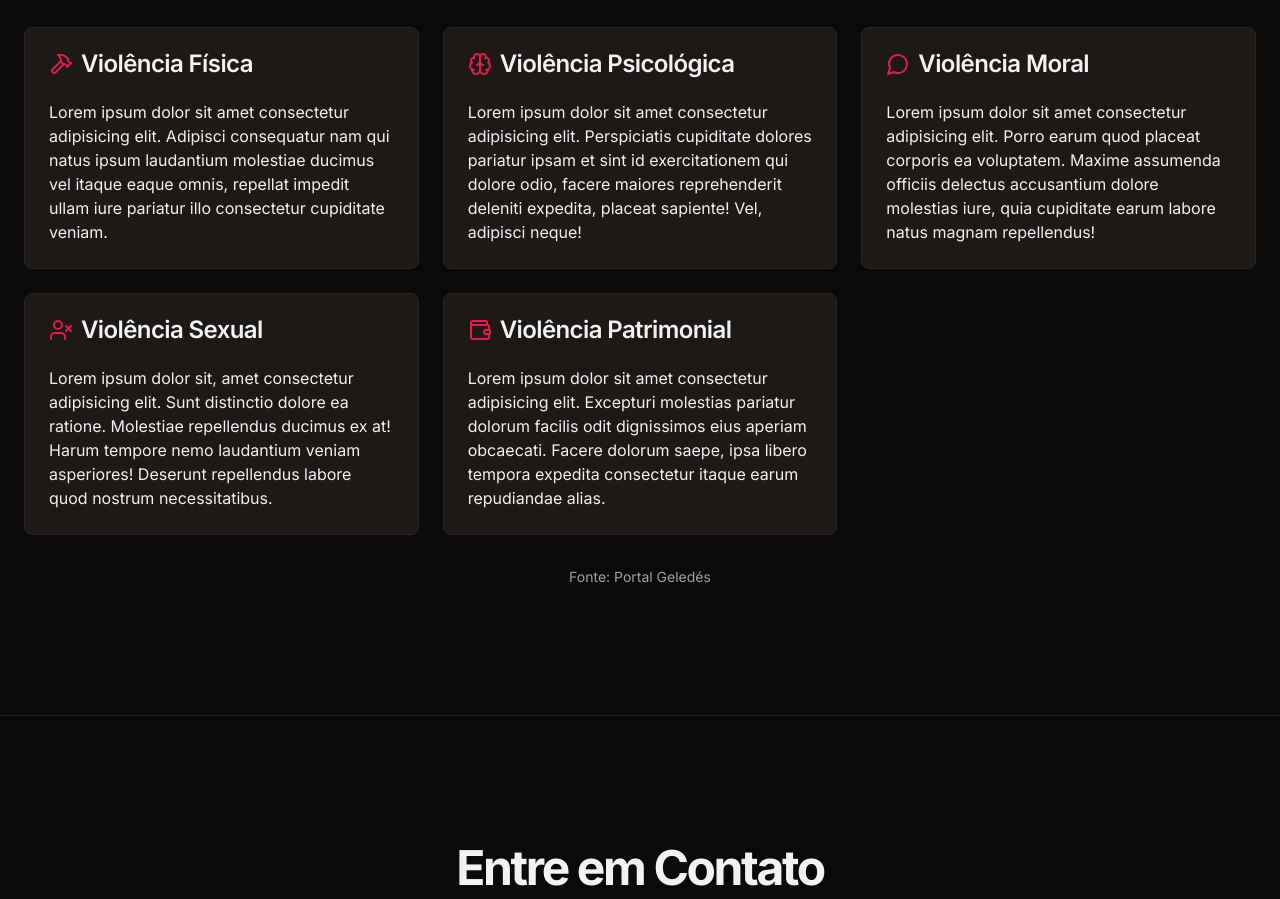
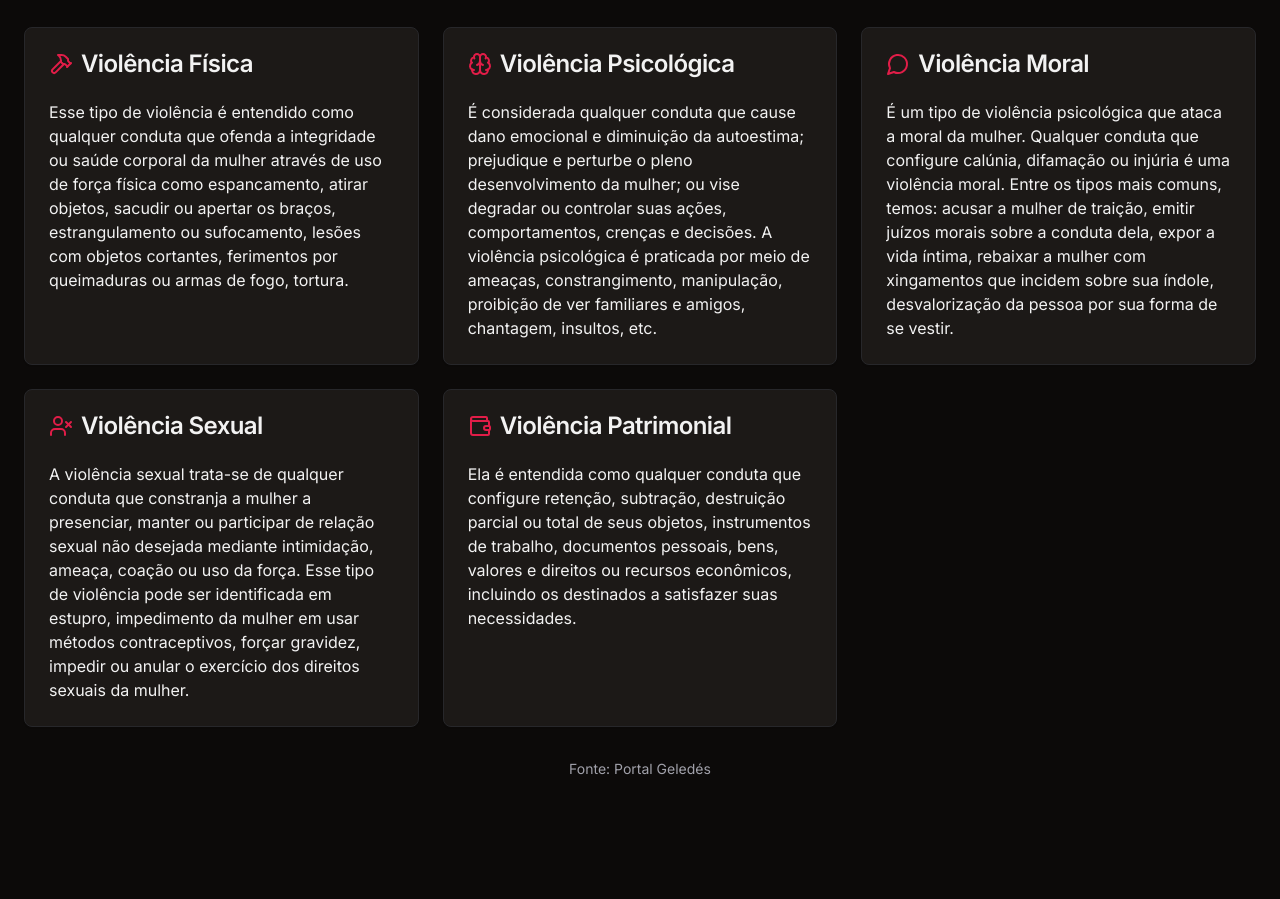
Before and after one commit to Mapeando-Dados-Tecendo-Redes/website, a React (Vite) app: page / in a window 1280 px wide. Shown: the part 1322-2221 px from the top of the page. Built offline with nearby package versions, Linux system fonts and the light colour scheme.

Commit message:
inclusão dos textos de tipos de violência

```diff
--- a/src/pages/home/tipos-violencia.tsx
+++ b/src/pages/home/tipos-violencia.tsx
@@ -18,10 +18,7 @@ export default function TiposViolencia() {
             </CardHeader>
             <CardContent>
               <p>
-                Lorem ipsum dolor sit amet consectetur adipisicing elit.
-                Adipisci consequatur nam qui natus ipsum laudantium molestiae
-                ducimus vel itaque eaque omnis, repellat impedit ullam iure
-                pariatur illo consectetur cupiditate veniam.
+              Esse tipo de violência é entendido como qualquer conduta que ofenda a integridade ou saúde corporal da mulher através de uso de força física como espancamento, atirar objetos, sacudir ou apertar os braços, estrangulamento ou sufocamento, lesões com objetos cortantes, ferimentos por queimaduras ou armas de fogo, tortura.
               </p>
             </CardContent>
           </Card>
@@ -34,10 +31,7 @@ export default function TiposViolencia() {
             </CardHeader>
             <CardContent>
               <p>
-                Lorem ipsum dolor sit amet consectetur adipisicing elit.
-                Perspiciatis cupiditate dolores pariatur ipsam et sint id
-                exercitationem qui dolore odio, facere maiores reprehenderit
-                deleniti expedita, placeat sapiente! Vel, adipisci neque!
+              É considerada qualquer conduta que cause dano emocional e diminuição da autoestima; prejudique e perturbe o pleno desenvolvimento da mulher; ou vise degradar ou controlar suas ações, comportamentos, crenças e decisões. A violência psicológica é praticada por meio de ameaças, constrangimento, manipulação, proibição de ver familiares e amigos, chantagem, insultos, etc.
               </p>
             </CardContent>
           </Card>
@@ -50,10 +44,7 @@ export default function TiposViolencia() {
             </CardHeader>
             <CardContent>
               <p>
-                Lorem ipsum dolor sit amet consectetur adipisicing elit. Porro
-                earum quod placeat corporis ea voluptatem. Maxime assumenda
-                officiis delectus accusantium dolore molestias iure, quia
-                cupiditate earum labore natus magnam repellendus!
+              É um tipo de violência psicológica que ataca a moral da mulher. Qualquer conduta que configure calúnia, difamação ou injúria é uma violência moral. Entre os tipos mais comuns, temos: acusar a mulher de traição, emitir juízos morais sobre a conduta dela, expor a vida íntima, rebaixar a mulher com xingamentos que incidem sobre sua índole, desvalorização da pessoa por sua forma de se vestir.
               </p>
             </CardContent>
           </Card>
@@ -66,10 +57,7 @@ export default function TiposViolencia() {
             </CardHeader>
             <CardContent>
               <p>
-                Lorem ipsum dolor sit, amet consectetur adipisicing elit. Sunt
-                distinctio dolore ea ratione. Molestiae repellendus ducimus ex
-                at! Harum tempore nemo laudantium veniam asperiores! Deserunt
-                repellendus labore quod nostrum necessitatibus.
+              A violência sexual trata-se de qualquer conduta que constranja a mulher a presenciar, manter ou participar de relação sexual não desejada mediante intimidação, ameaça, coação ou uso da força. Esse tipo de violência pode ser identificada em estupro, impedimento da mulher em usar métodos contraceptivos, forçar gravidez, impedir ou anular o exercício dos direitos sexuais da mulher.
               </p>
             </CardContent>
           </Card>
@@ -82,10 +70,7 @@ export default function TiposViolencia() {
             </CardHeader>
             <CardContent>
               <p>
-                Lorem ipsum dolor sit amet consectetur adipisicing elit.
-                Excepturi molestias pariatur dolorum facilis odit dignissimos
-                eius aperiam obcaecati. Facere dolorum saepe, ipsa libero
-                tempora expedita consectetur itaque earum repudiandae alias.
+              Ela é entendida como qualquer conduta que configure retenção, subtração, destruição parcial ou total de seus objetos, instrumentos de trabalho, documentos pessoais, bens, valores e direitos ou recursos econômicos, incluindo os destinados a satisfazer suas necessidades.
               </p>
             </CardContent>
           </Card>
```
Also changed, not shown: 2 other files (tests, documents, lock files or other folders).
